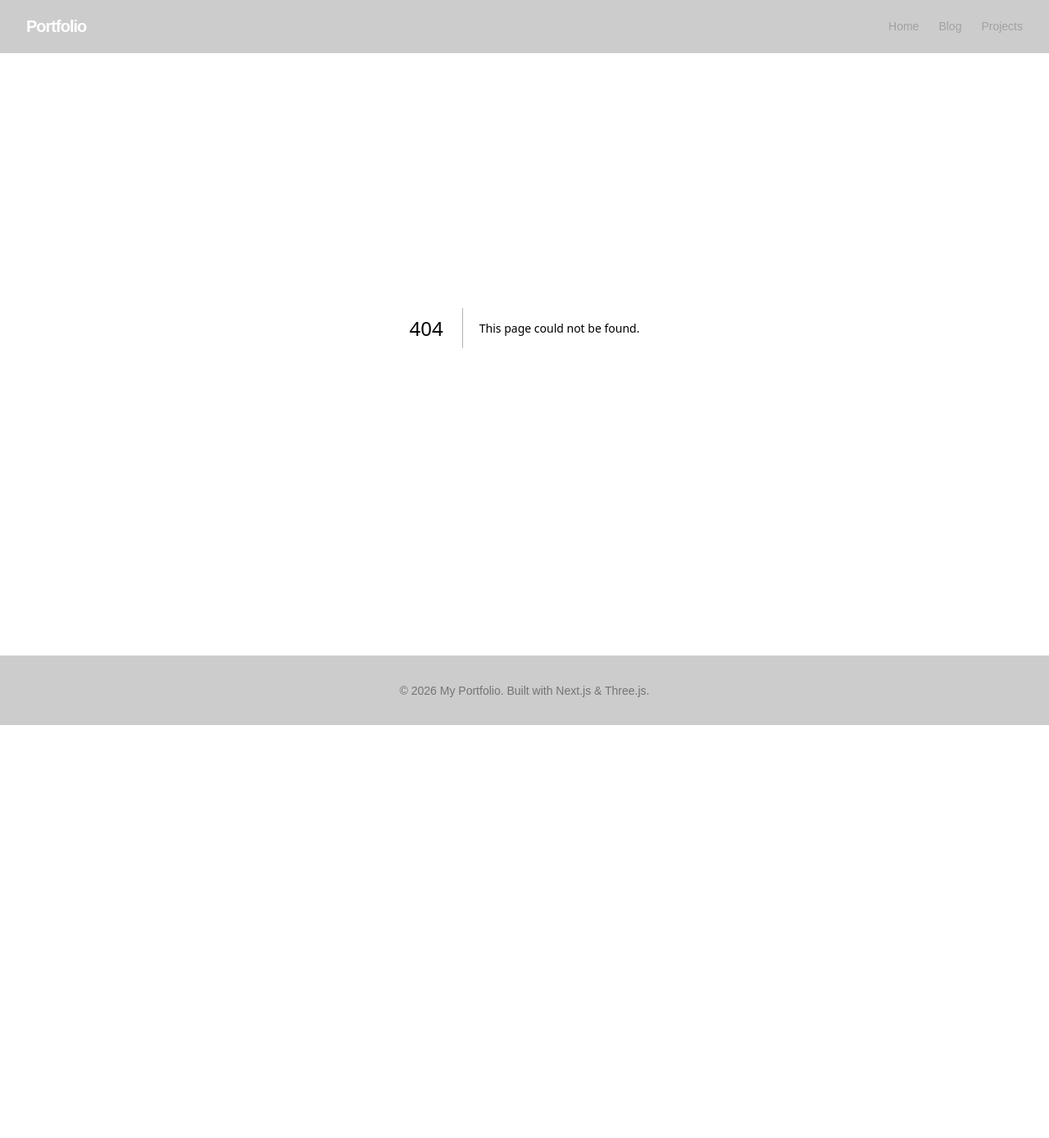
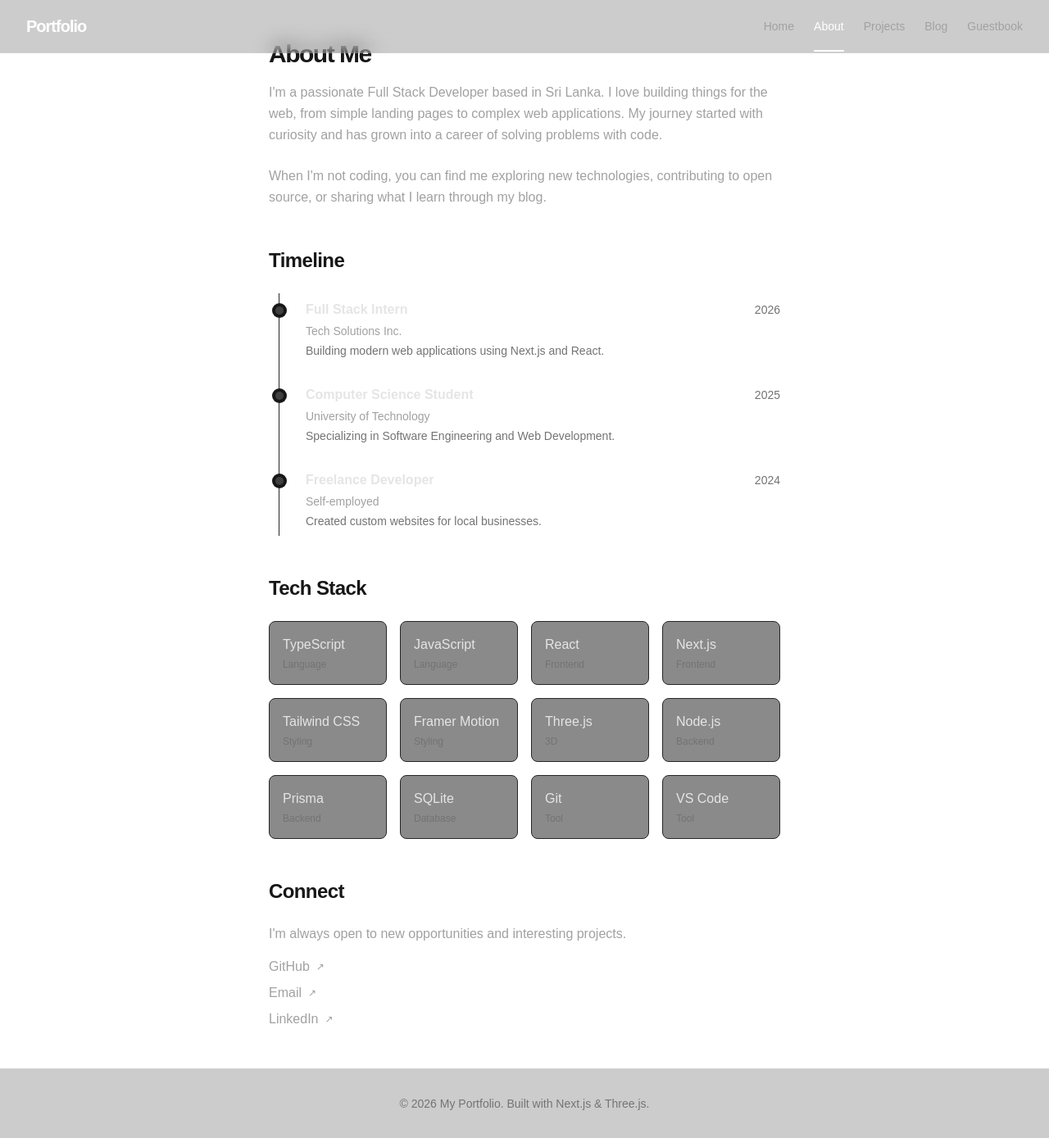
Before and after one commit to sandaru-fx/My_Portfolio, a Next.js app: page /about in a window 1280 px wide. Before the commit this address had no page. Shown: the whole page at 82% size. Before the commit the page ends 885 px from the top, so only its background shows below. Built offline with nearby package versions, Linux system fonts and the light colour scheme.

Commit message:
Add About Page and update navigation

```diff
--- /dev/null
+++ b/src/app/about/page.tsx
@@ -0,0 +1,60 @@
+import { TechStack } from '@/components/about/TechStack'
+import { Timeline } from '@/components/about/Timeline'
+
+export const metadata = {
+    title: 'About Me',
+    description: 'Learn more about my background, experience, and what I do.',
+}
+
+export default function AboutPage() {
+    return (
+        <section className="max-w-2xl mx-auto px-6 py-12">
+            <div className="mb-12">
+                <h1 className="font-bold text-3xl mb-4 tracking-tighter">About Me</h1>
+                <p className="text-neutral-400 leading-relaxed mb-6">
+                    I'm a passionate Full Stack Developer based in Sri Lanka. I love building things for the web,
+                    from simple landing pages to complex web applications.
+                    My journey started with curiosity and has grown into a career of solving problems with code.
+                </p>
+                <p className="text-neutral-400 leading-relaxed">
+                    When I'm not coding, you can find me exploring new technologies, contributing to open source,
+                    or sharing what I learn through my blog.
+                </p>
+            </div>
+
+            <div className="mb-12">
+                <h2 className="font-semibold text-2xl mb-6 tracking-tight">Timeline</h2>
+                <Timeline />
+            </div>
+
+            <div className="mb-12">
+                <h2 className="font-semibold text-2xl mb-6 tracking-tight">Tech Stack</h2>
+                <TechStack />
+            </div>
+
+            <div>
+                <h2 className="font-semibold text-2xl mb-6 tracking-tight">Connect</h2>
+                <p className="text-neutral-400 mb-4">
+                    I'm always open to new opportunities and interesting projects.
+                </p>
+                <ul className="flex flex-col space-y-2 text-neutral-400">
+                    <li>
+                        <a href="https://github.com/sandaru-fx" target="_blank" rel="noopener noreferrer" className="hover:text-neutral-200 transition-colors flex items-center gap-2">
+                            GitHub <span className="text-xs">↗</span>
+                        </a>
+                    </li>
+                    <li>
+                        <a href="mailto:hello@example.com" className="hover:text-neutral-200 transition-colors flex items-center gap-2">
+                            Email <span className="text-xs">↗</span>
+                        </a>
+                    </li>
+                    <li>
+                        <a href="https://linkedin.com" target="_blank" rel="noopener noreferrer" className="hover:text-neutral-200 transition-colors flex items-center gap-2">
+                            LinkedIn <span className="text-xs">↗</span>
+                        </a>
+                    </li>
+                </ul>
+            </div>
+        </section>
+    )
+}
--- /dev/null
+++ b/src/components/about/TechStack.tsx
@@ -0,0 +1,38 @@
+'use client'
+
+import { motion } from 'framer-motion'
+
+const technologies = [
+    { name: 'TypeScript', category: 'Language' },
+    { name: 'JavaScript', category: 'Language' },
+    { name: 'React', category: 'Frontend' },
+    { name: 'Next.js', category: 'Frontend' },
+    { name: 'Tailwind CSS', category: 'Styling' },
+    { name: 'Framer Motion', category: 'Styling' },
+    { name: 'Three.js', category: '3D' },
+    { name: 'Node.js', category: 'Backend' },
+    { name: 'Prisma', category: 'Backend' },
+    { name: 'SQLite', category: 'Database' },
+    { name: 'Git', category: 'Tool' },
+    { name: 'VS Code', category: 'Tool' },
+]
+
+export function TechStack() {
+    return (
+        <div className="grid grid-cols-2 md:grid-cols-3 lg:grid-cols-4 gap-4">
+            {technologies.map((tech, index) => (
+                <motion.div
+                    key={tech.name}
+                    initial={{ opacity: 0, y: 20 }}
+                    whileInView={{ opacity: 1, y: 0 }}
+                    transition={{ duration: 0.3, delay: index * 0.05 }}
+                    viewport={{ once: true }}
+                    className="p-4 rounded-lg bg-neutral-900/50 border border-neutral-800 hover:border-neutral-700 transition-colors"
+                >
+                    <div className="font-medium text-neutral-200">{tech.name}</div>
+                    <div className="text-xs text-neutral-500 mt-1">{tech.category}</div>
+                </motion.div>
+            ))}
+        </div>
+    )
+}
--- /dev/null
+++ b/src/components/about/Timeline.tsx
@@ -0,0 +1,51 @@
+'use client'
+
+import { motion } from 'framer-motion'
+
+const items = [
+    {
+        year: '2026',
+        title: 'Full Stack Intern',
+        company: 'Tech Solutions Inc.',
+        description: 'Building modern web applications using Next.js and React.',
+    },
+    {
+        year: '2025',
+        title: 'Computer Science Student',
+        company: 'University of Technology',
+        description: 'Specializing in Software Engineering and Web Development.',
+    },
+    {
+        year: '2024',
+        title: 'Freelance Developer',
+        company: 'Self-employed',
+        description: 'Created custom websites for local businesses.',
+    },
+]
+
+export function Timeline() {
+    return (
+        <div className="relative border-l border-neutral-800 ml-3 space-y-8 py-2">
+            {items.map((item, index) => (
+                <motion.div
+                    key={index}
+                    initial={{ opacity: 0, x: -20 }}
+                    whileInView={{ opacity: 1, x: 0 }}
+                    transition={{ duration: 0.5, delay: index * 0.1 }}
+                    viewport={{ once: true }}
+                    className="relative pl-8"
+                >
+                    {/* Dot */}
+                    <div className="absolute -left-[5px] top-2 h-2.5 w-2.5 rounded-full bg-neutral-700 ring-4 ring-neutral-900" />
+
+                    <div className="flex flex-col sm:flex-row sm:items-baseline sm:justify-between mb-1">
+                        <h3 className="text-base font-semibold text-neutral-200">{item.title}</h3>
+                        <span className="text-sm text-neutral-500">{item.year}</span>
+                    </div>
+                    <p className="text-sm text-neutral-400 mb-1">{item.company}</p>
+                    <p className="text-sm text-neutral-500">{item.description}</p>
+                </motion.div>
+            ))}
+        </div>
+    )
+}
--- a/src/components/layout/Navbar.tsx
+++ b/src/components/layout/Navbar.tsx
@@ -7,8 +7,10 @@ import { motion } from "framer-motion";
 
 const navItems = [
     { name: "Home", path: "/" },
+    { name: "About", path: "/about" },
+    { name: "Projects", path: "/projects" },
     { name: "Blog", path: "/blog" },
-    { name: "Projects", path: "/projects" },
+    { name: "Guestbook", path: "/guestbook" },
 ];
 
 export function Navbar() {
```
